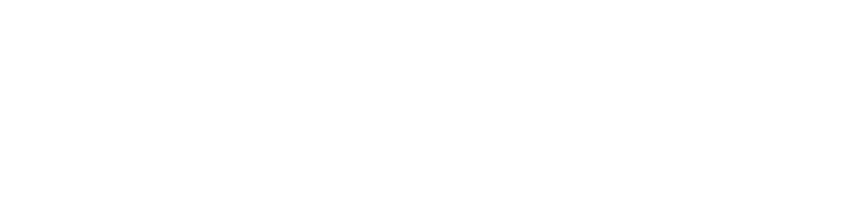
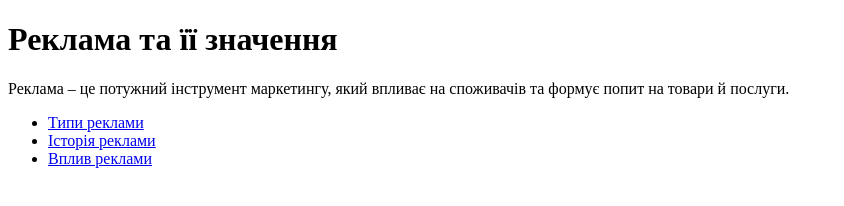
Before and after one commit to YelyzavetaZahorulko/okr-advertisment, a plain HTML site: page index.html in a window 1280 px wide. Shown: the whole page, without its empty margins (0-844 px from the left). Drawn offline with Linux system fonts and the light colour scheme.

Commit message:
main page

```diff
--- a/index.html
+++ b/index.html
@@ -2,9 +2,19 @@
 <html lang="en">
 <head>
     <meta charset="UTF-8">
-    <title>Title</title>
+    <meta name="author" content="Yelyzaveta">
+    <meta name="viewport" content="width=device-width, initial-scale=1.0">
+    <title>Реклама - головна</title>
 </head>
 <body>
-
+    <h1>Реклама та її значення</h1>
+    <p>Реклама – це потужний інструмент маркетингу, який впливає на споживачів та формує попит на товари й послуги.</p>
+    <nav>
+        <ul>
+            <li><a href="types.html">Типи реклами</a></li>
+            <li><a href="history.html">Історія реклами</a></li>
+            <li><a href="impact.html">Вплив реклами</a></li>
+        </ul>
+    </nav>
 </body>
 </html>
```
